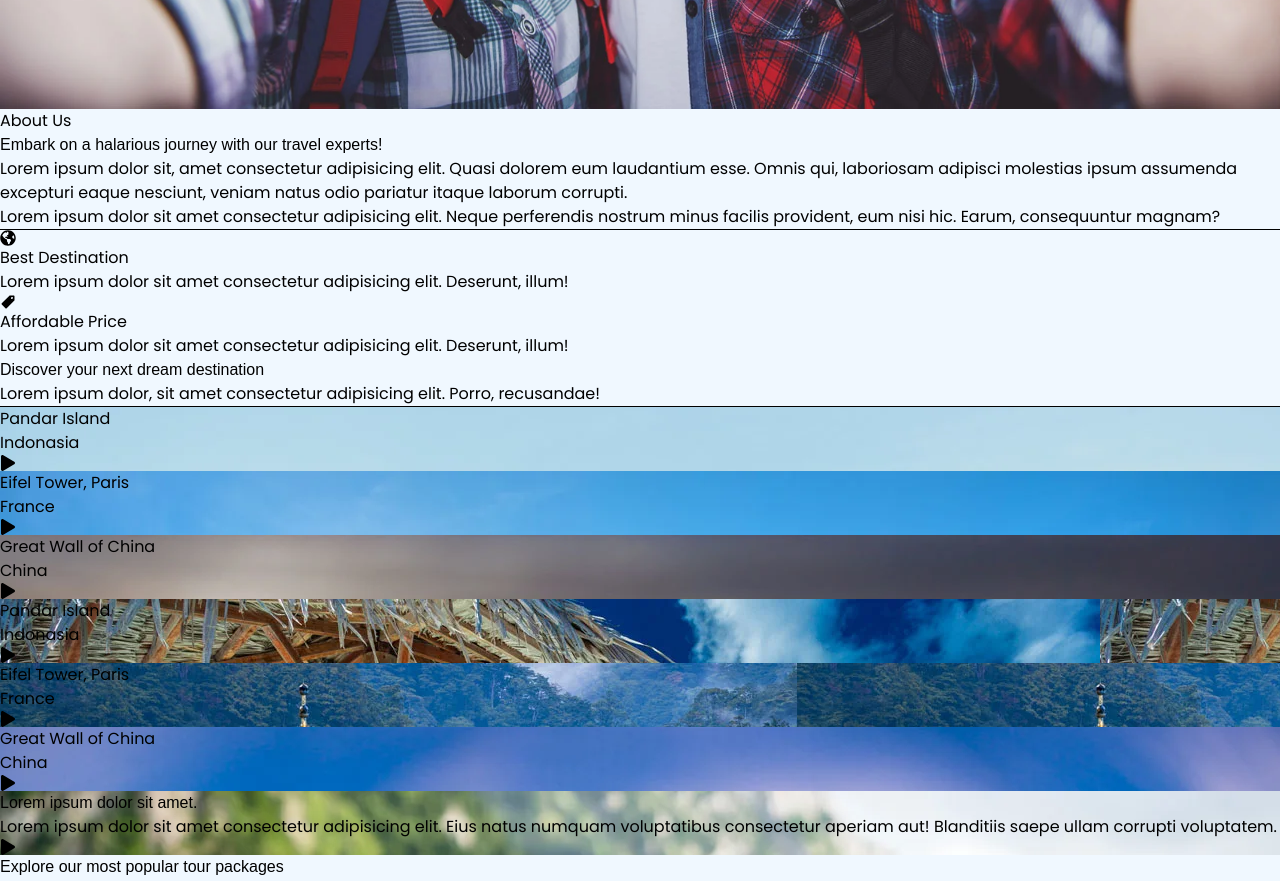
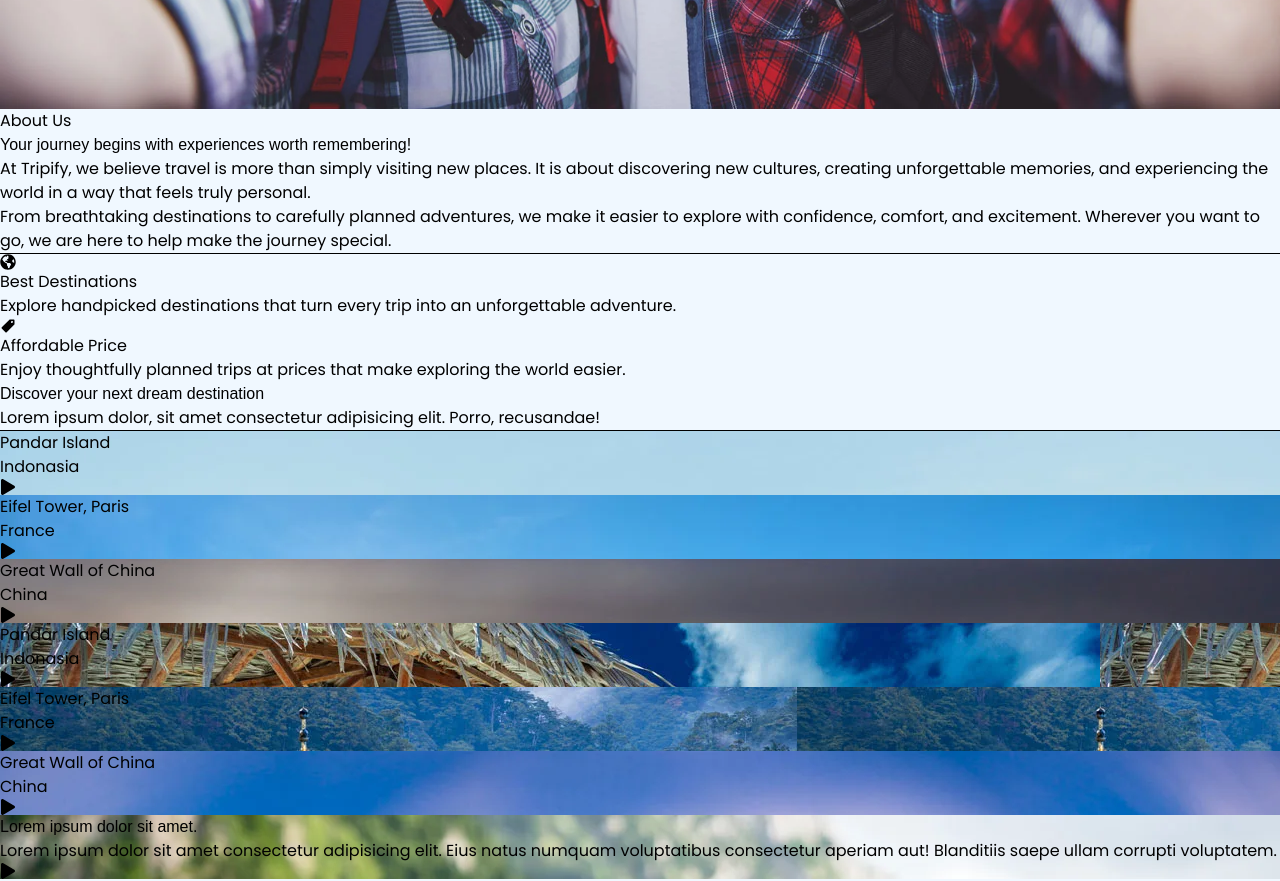
Before and after one commit to AkifNaveed12/Tripify, a React (Vite) app in the folder TripifyWebsite/: page / in a window 1280 px wide. Shown: the part 2000-2881 px from the top of the page. Built offline with nearby package versions, Linux system fonts and the light colour scheme; a web font is replaced by a local one.

Commit message:
fix: added proper About content instead of lorem

```diff
--- a/TripifyWebsite/src/sections/About.jsx
+++ b/TripifyWebsite/src/sections/About.jsx
@@ -33,13 +33,13 @@ const About = () => {
                 className='text-md text-gray-600'>About Us</h1>
                 <h1 data-aos="zoom-in" data-aos-delay="400"
                 className='lg:text-5xl text-3xl font-fakhwang font-semibold
-                text-black'>Embark on a halarious journey with our travel experts!</h1>
+                text-black'>Your journey begins with experiences worth remembering!</h1>
 
                 <p data-aos="zoom-in" data-aos-delay="500"
-                className='text-gray-700 font-semibold'>Lorem ipsum dolor sit, amet consectetur adipisicing elit. Quasi dolorem eum laudantium esse. Omnis qui, laboriosam adipisci molestias ipsum assumenda excepturi eaque nesciunt, veniam natus odio pariatur itaque laborum corrupti.</p>
+                className='text-gray-700 font-semibold'>At Tripify, we believe travel is more than simply visiting new places. It is about discovering new cultures, creating unforgettable memories, and experiencing the world in a way that feels truly personal.</p>
 
-                <p data-aos="zoom-in" data-aos-delay="500"
-                className='text-gray-500'> Lorem ipsum dolor sit amet consectetur adipisicing elit. Neque perferendis nostrum minus facilis provident, eum nisi hic. Earum, consequuntur magnam?</p>
+                <p data-aos="zoom-in" data-aos-delay="600"
+                className='text-gray-500'>From breathtaking destinations to carefully planned adventures, we make it easier to explore with confidence, comfort, and excitement. Wherever you want to go, we are here to help make the journey special.</p>
 
                 <hr className='w-full border-gray-300 border-t'/>
 
@@ -56,8 +56,8 @@ const About = () => {
                         </div>
 
                         <div className='w-[80]% flex flex-col justify-center items-start gap-1'>
-                            <h1 className='text-black text-xl font-medium'>Best Destination</h1>
-                            <p className='text-sm text-gray-500'>Lorem ipsum dolor sit amet consectetur adipisicing elit. Deserunt, illum!</p>
+                            <h1 className='text-black text-xl font-medium'>Best Destinations</h1>
+                            <p className='text-sm text-gray-500'>Explore handpicked destinations that turn every trip into an unforgettable adventure.</p>
                         </div>
                     </div>
 
@@ -71,7 +71,7 @@ const About = () => {
 
                         <div className='w-[80]% flex flex-col justify-center items-start gap-1'>
                             <h1 className='text-black text-xl font-medium'>Affordable Price</h1>
-                            <p className='text-sm text-gray-500'>Lorem ipsum dolor sit amet consectetur adipisicing elit. Deserunt, illum!</p>
+                            <p className='text-sm text-gray-500'>Enjoy thoughtfully planned trips at prices that make exploring the world easier.</p>
                         </div>
                     </div>
                 </div>
```
